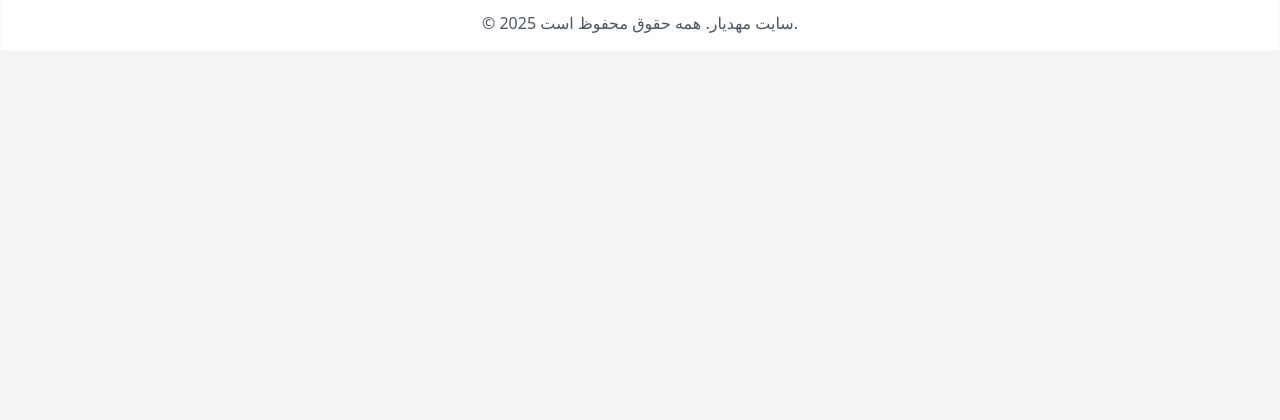
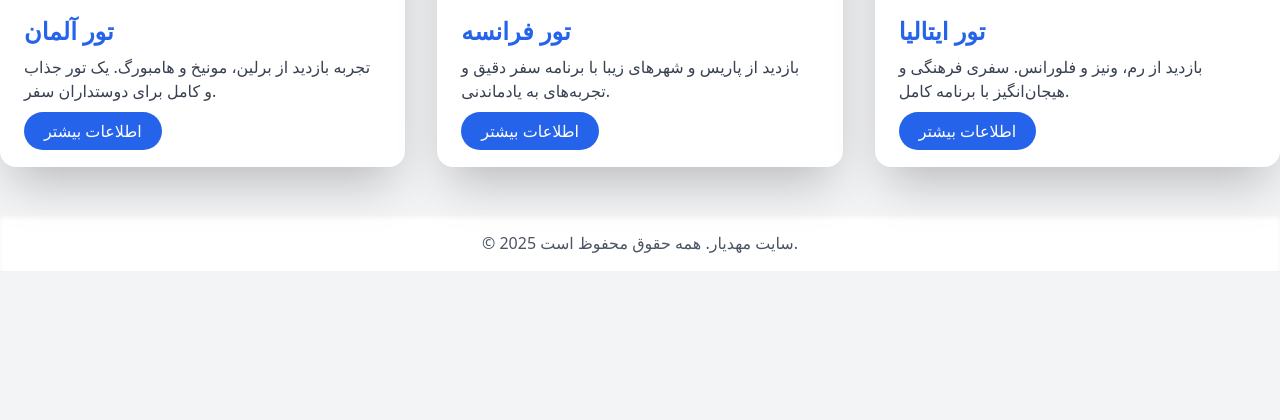
Before and after one commit to mahdiardehghanzadehh-com/mahdiardhn, a Flask app: page / in a window 1280 px wide. Shown: the part 309-729 px from the top of the page. Run offline with Flask 3, Linux system fonts and the light colour scheme; some libraries are stand-ins or nearby versions.

Commit message:
Update home.html

```diff
--- a/templates/home.html
+++ b/templates/home.html
@@ -1,27 +1,46 @@
 {% extends "base.html" %}
 
 {% block content %}
-<div class="grid grid-cols-1 md:grid-cols-2 lg:grid-cols-3 gap-6">
-    <div class="bg-white rounded-lg shadow-lg p-6 hover:shadow-xl transition duration-300">
-        <h2 class="text-xl font-bold text-blue-600 mb-2">کارت ۱</h2>
-        <p class="text-gray-700">این یک کارت نمونه است.</p>
-        <button class="mt-4 bg-blue-500 text-white px-4 py-2 rounded hover:bg-blue-600 transition duration-300">
-            جزئیات بیشتر
-        </button>
+<div class="grid grid-cols-1 md:grid-cols-2 lg:grid-cols-3 gap-8">
+
+    <!-- کارت ۱ -->
+    <div class="bg-white rounded-2xl shadow-2xl p-6 hover:shadow-xl transition duration-500 transform hover:-translate-y-1">
+        <img src="{{ url_for('static', filename='images/photo1.jpg') }}" alt="تور آلمان" class="rounded-xl mb-4 w-full h-48 object-cover">
+        <h2 class="text-2xl font-bold text-blue-600 mb-2">تور آلمان</h2>
+        <p class="text-gray-700 mb-4">
+            تجربه بازدید از برلین، مونیخ و هامبورگ. یک تور جذاب و کامل برای دوستداران سفر.
+        </p>
+        <a href="https://example.com" target="_blank"
+           class="bg-blue-600 text-white px-5 py-2 rounded-full hover:bg-blue-700 transition duration-300">
+           اطلاعات بیشتر
+        </a>
     </div>
-    <div class="bg-white rounded-lg shadow-lg p-6 hover:shadow-xl transition duration-300">
-        <h2 class="text-xl font-bold text-blue-600 mb-2">کارت ۲</h2>
-        <p class="text-gray-700">می‌توانید کارت‌های بیشتری اضافه کنید.</p>
-        <button class="mt-4 bg-blue-500 text-white px-4 py-2 rounded hover:bg-blue-600 transition duration-300">
-            جزئیات بیشتر
-        </button>
+
+    <!-- کارت ۲ -->
+    <div class="bg-white rounded-2xl shadow-2xl p-6 hover:shadow-xl transition duration-500 transform hover:-translate-y-1">
+        <img src="{{ url_for('static', filename='images/photo2.jpg') }}" alt="تور فرانسه" class="rounded-xl mb-4 w-full h-48 object-cover">
+        <h2 class="text-2xl font-bold text-blue-600 mb-2">تور فرانسه</h2>
+        <p class="text-gray-700 mb-4">
+            بازدید از پاریس و شهرهای زیبا با برنامه سفر دقیق و تجربه‌های به یادماندنی.
+        </p>
+        <a href="https://example.com" target="_blank"
+           class="bg-blue-600 text-white px-5 py-2 rounded-full hover:bg-blue-700 transition duration-300">
+           اطلاعات بیشتر
+        </a>
     </div>
-    <div class="bg-white rounded-lg shadow-lg p-6 hover:shadow-xl transition duration-300">
-        <h2 class="text-xl font-bold text-blue-600 mb-2">کارت ۳</h2>
-        <p class="text-gray-700">صفحه کاملاً واکنش‌گرا است.</p>
-        <button class="mt-4 bg-blue-500 text-white px-4 py-2 rounded hover:bg-blue-600 transition duration-300">
-            جزئیات بیشتر
-        </button>
+
+    <!-- کارت ۳ -->
+    <div class="bg-white rounded-2xl shadow-2xl p-6 hover:shadow-xl transition duration-500 transform hover:-translate-y-1">
+        <img src="{{ url_for('static', filename='images/photo3.jpg') }}" alt="تور ایتالیا" class="rounded-xl mb-4 w-full h-48 object-cover">
+        <h2 class="text-2xl font-bold text-blue-600 mb-2">تور ایتالیا</h2>
+        <p class="text-gray-700 mb-4">
+            بازدید از رم، ونیز و فلورانس. سفری فرهنگی و هیجان‌انگیز با برنامه کامل.
+        </p>
+        <a href="https://example.com" target="_blank"
+           class="bg-blue-600 text-white px-5 py-2 rounded-full hover:bg-blue-700 transition duration-300">
+           اطلاعات بیشتر
+        </a>
     </div>
+
 </div>
 {% endblock %}
```
